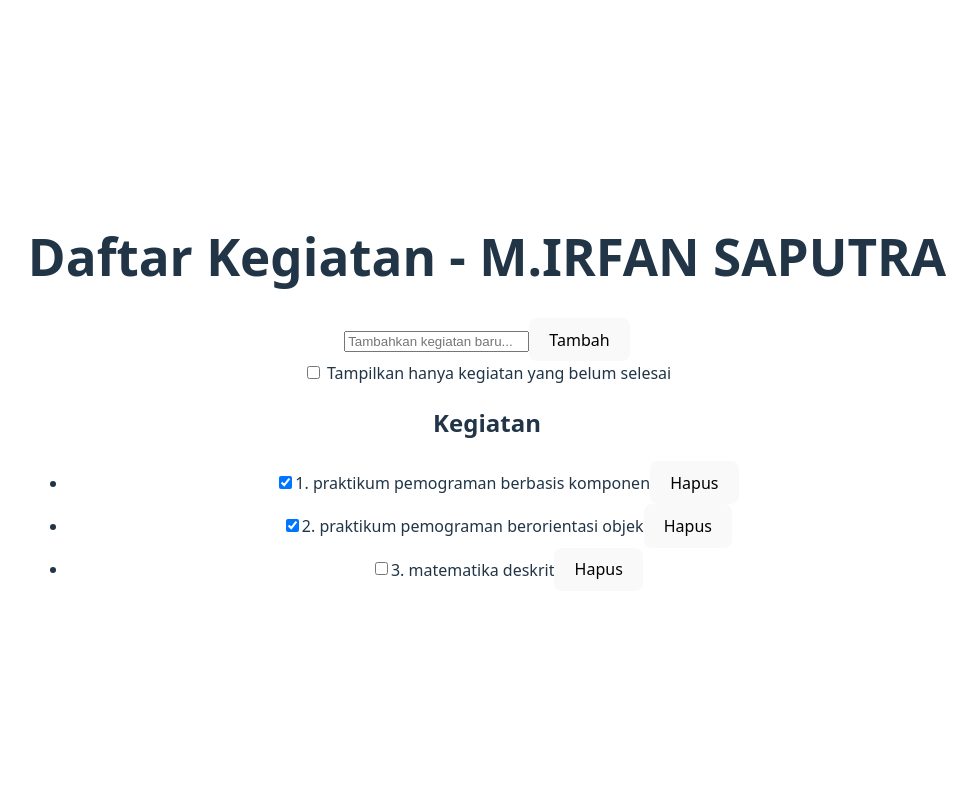
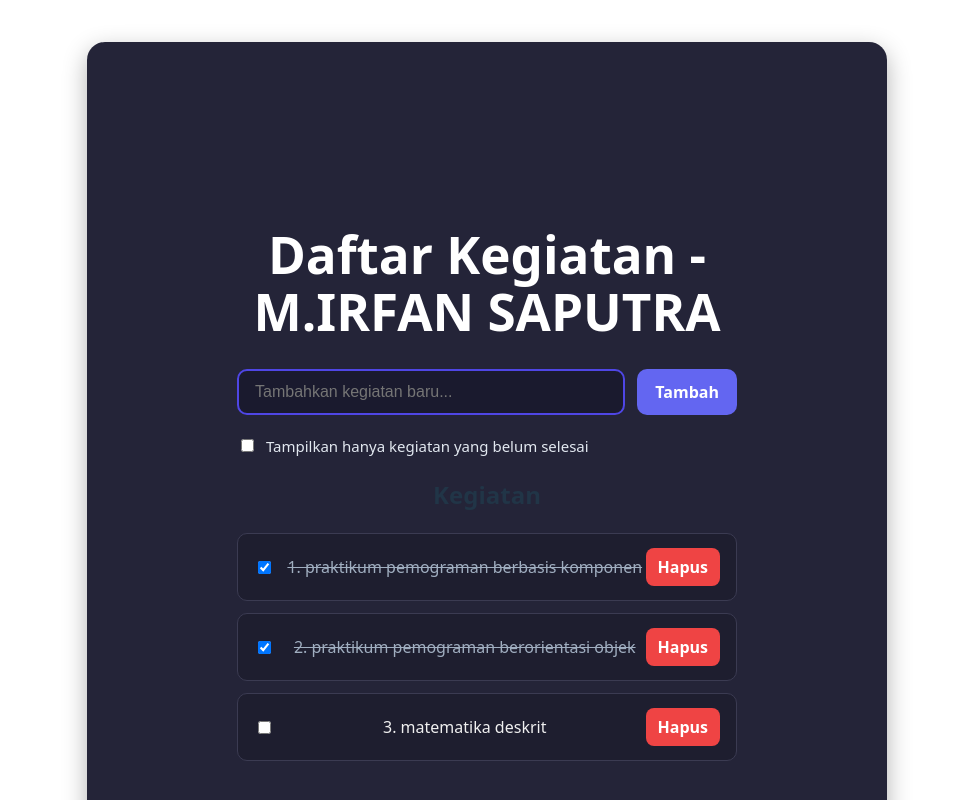
Before and after one commit to mirfannsaputraa21/32-pbk-uts-233510261, a Vue app: page / in a window 1280 px wide. Shown: the top 800 px of the page, without its empty margins (153-1130 px from the left). Built offline with nearby package versions, Linux system fonts and the light colour scheme.

Commit message:
style css agar lebih menarik

```diff
--- a/src/App.vue
+++ b/src/App.vue
@@ -78,6 +78,123 @@ watch(kegiatan, () => {
 
 </template>
 
+
 <style scoped>
+ body {
+  margin: 0;
+  font-family: 'Poppins', sans-serif;
+  background: linear-gradient(135deg, #1e1e2f, #2d2d44);
+  color: #f0f0f0;
+}
+
+.container {
+  max-width: 500px;
+  margin: 10px auto;
+  padding: 150px;
+  background: #242438;
+  border-radius: 18px;
+  box-shadow: 0 8px 25px rgba(0, 0, 0, 0.3);
+}
+
+h1 {
+  text-align: center;
+  color: #ffffff;
+  margin-bottom: 30px;
+}
+
+.form {
+  display: flex;
+  gap: 12px;
+  margin-bottom: 20px;
+}
+
+input[type="text"] {
+  flex: 1;
+  padding: 12px 16px;
+  font-size: 16px;
+  border: 2px solid #4f46e5;
+  border-radius: 10px;
+  background: #1a1a2e;
+  color: #ffffff;
+  transition: 0.3s ease;
+}
+
+input[type="text"]:focus {
+  outline: none;
+  border-color: #818cf8;
+  background: #2c2c3e;
+}
+
+button {
+  padding: 12px 18px;
+  background-color: #6366f1;
+  color: white;
+  border: none;
+  border-radius: 10px;
+  font-weight: 600;
+  cursor: pointer;
+  transition: background-color 0.3s;
+}
+
+button:hover {
+  background-color: #4f46e5;
+}
+
+ul {
+  list-style: none;
+  padding: 0;
+}
+
+li {
+  background: #1e1e2f;
+  border: 1px solid #3b3b52;
+  padding: 14px 16px;
+  margin-bottom: 12px;
+  border-radius: 10px;
+  display: flex;
+  align-items: center;
+}
+
+li:hover {
+  background: #292942;
+}
+
+li.selesai span {
+  text-decoration: line-through;
+  color: #a0aec0;
+}
+
+span {
+  flex: 1;
+  margin-left: 10px;
+  font-size: 16px;
+  color: #f0f0f0;
+}
+
+.hapus {
+  background-color: #ef4444;
+  border: none;
+  color: white;
+  padding: 8px 12px;
+  border-radius: 8px;
+  cursor: pointer;
+  transition: background-color 0.3s;
+}
+
+.hapus:hover {
+  background-color: #dc2626;
+}
+
+.filter {
+  margin-bottom: 20px;
+  font-size: 15px;
+  color: #e2e8f0;
+  display: flex;
+  align-items: center;
+}
+
+.filter input[type="checkbox"] {
+  margin-right: 8px;
+}
 
 </style>
```
